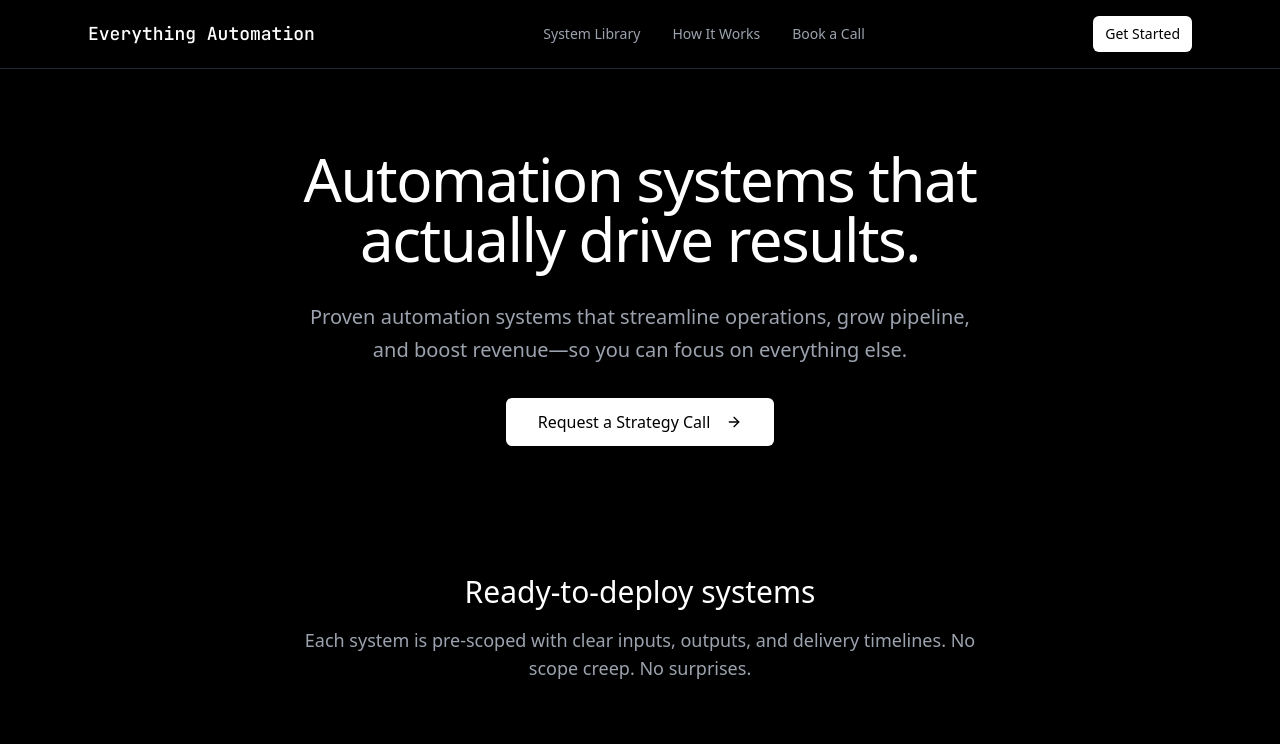
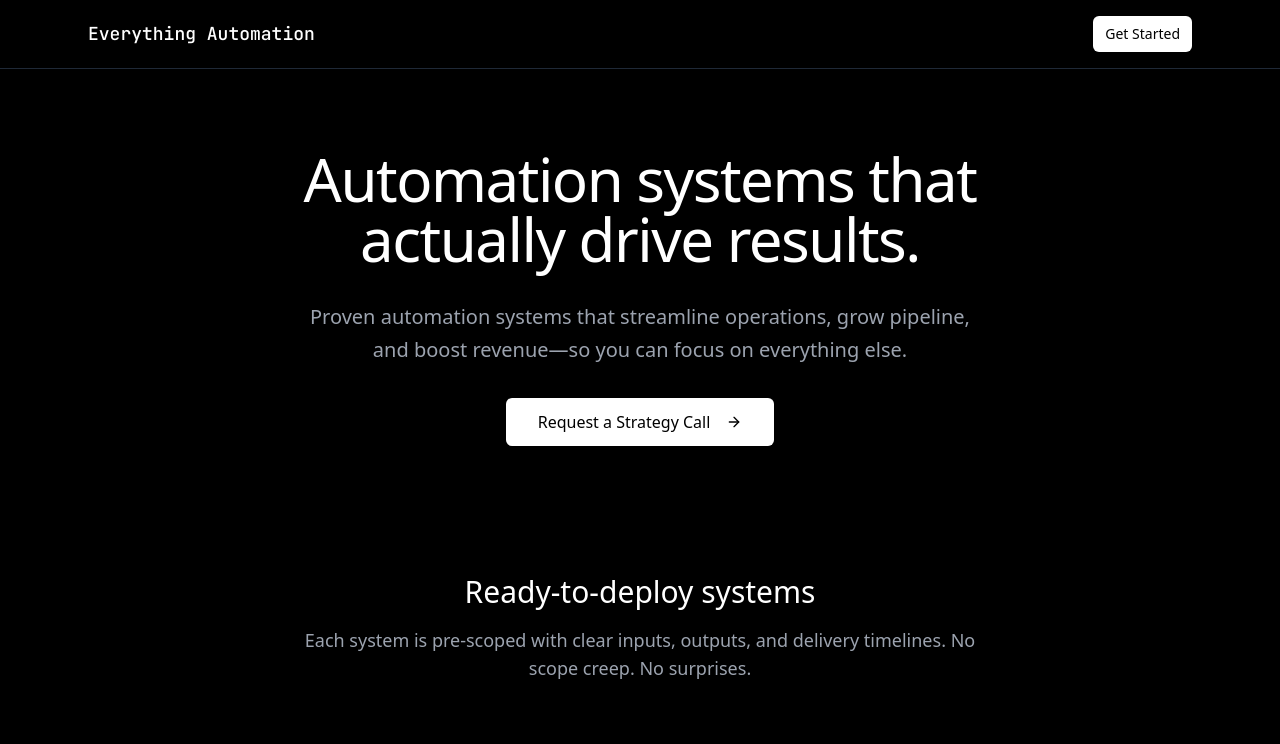
Before and after one commit to bencrane/everything-automation-hq, a React (Vite) app: page / in a window 1280 px wide. Shown: the top 744 px of the page. Built offline with nearby package versions, Linux system fonts and the light colour scheme.

Commit message:
Remove header links
Remove "System Library", "How It Works", and "Book a Call" from the header navigation.

```diff
--- a/src/pages/Index.tsx
+++ b/src/pages/Index.tsx
@@ -46,11 +46,6 @@ const Index = () => {
               Everything Automation
             </div>
 
-            <nav className="hidden md:flex items-center space-x-8">
-              <a href="#" className="text-sm text-gray-400 font-medium">System Library</a>
-              <a href="#" className="text-sm text-gray-400 font-medium">How It Works</a>
-              <a href="#" className="text-sm text-gray-400 font-medium">Book a Call</a>
-            </nav>
 
             <Button size="sm" className="text-sm font-medium bg-white text-black hover:bg-gray-200">
               Get Started
```
